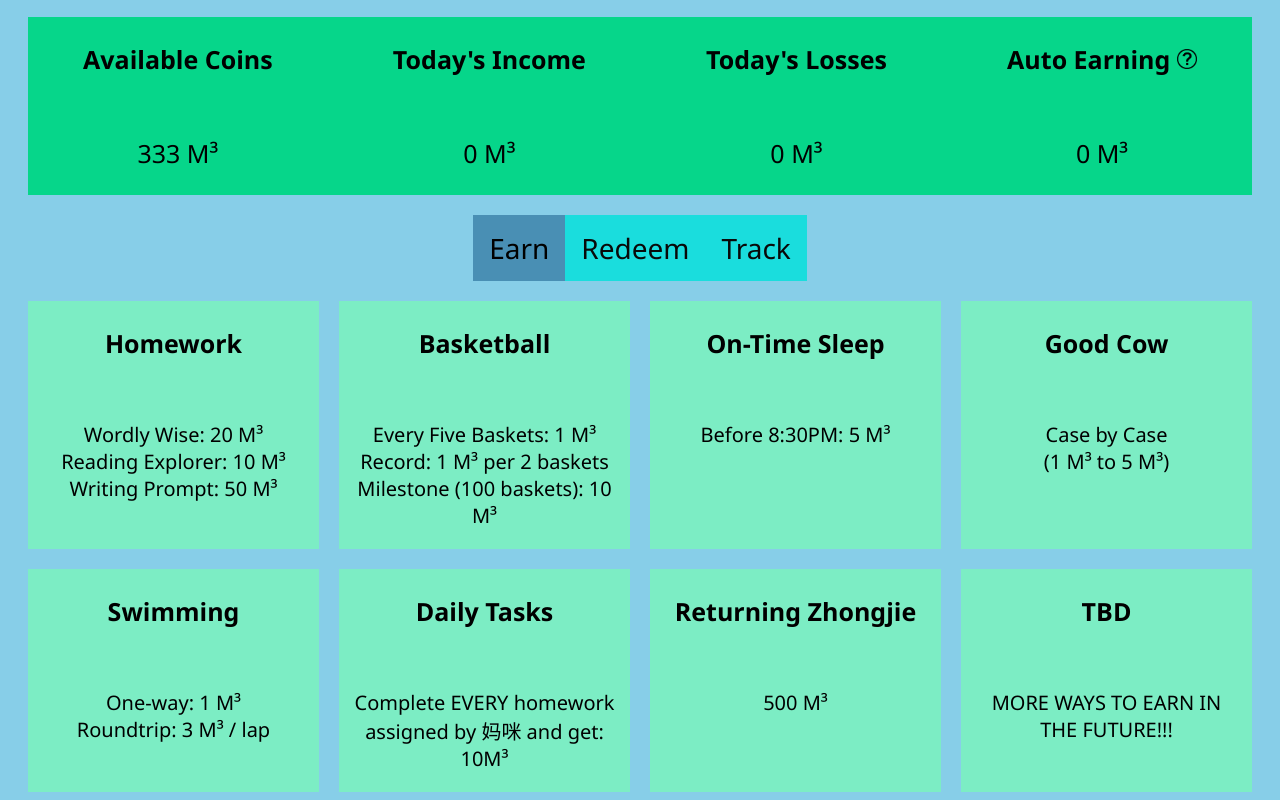
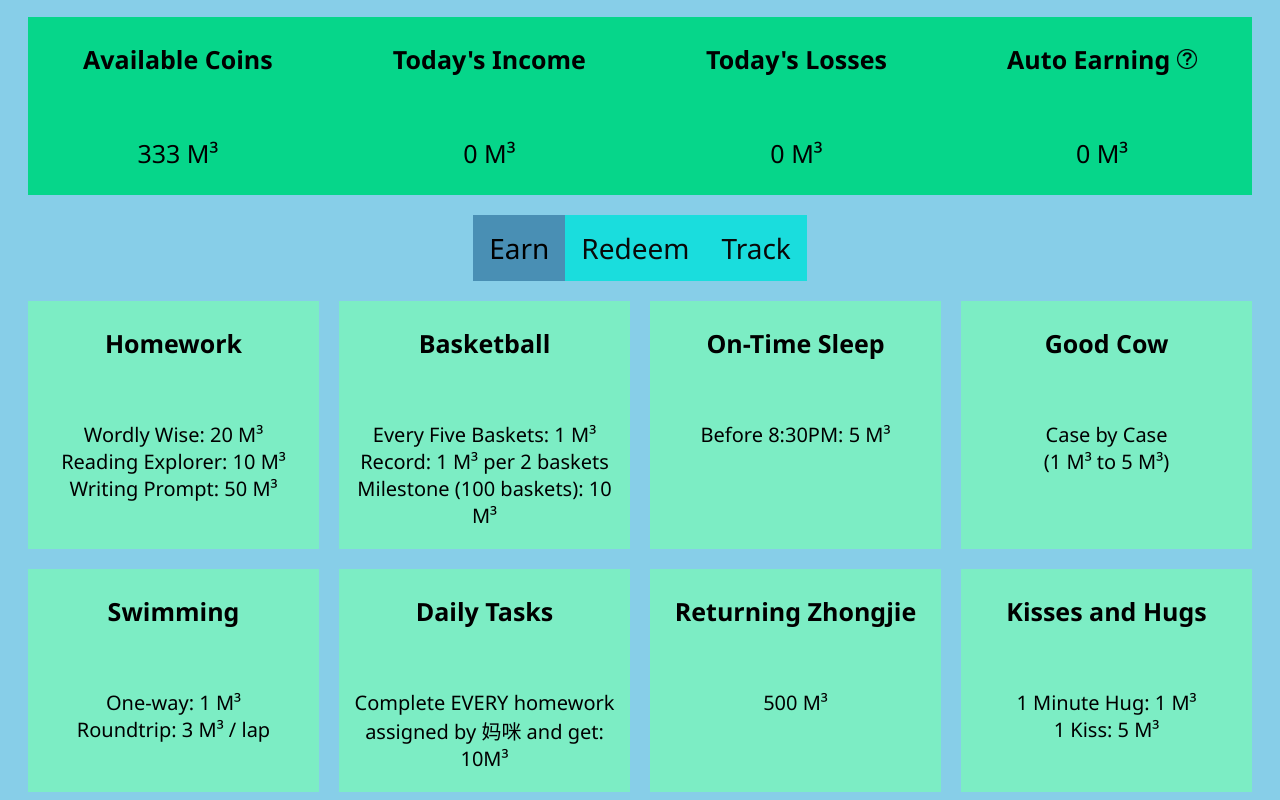
Before and after one commit to moomoomoney/moomoomoney.github.io, a plain HTML site: page earn.html in a window 1280 px wide. Shown: the part 338-1138 px from the top of the page. Drawn offline with Linux system fonts and the light colour scheme.

Commit message:
New ways to earn and redeem!

```diff
--- a/earn.html
+++ b/earn.html
@@ -134,7 +134,7 @@
       <p class="earn-title">Returning Zhongjie</p>
     </div>
     <div class="earn-item">
-      <p class="earn-title">TBD</p>
+      <p class="earn-title">Kisses and Hugs</p>
     </div>
     <!-- Earn Item Description -->
     <div class="earn-item">
@@ -150,7 +150,8 @@
       <p>500 M³</p>
     </div>
     <div class="earn-item">
-      <p>MORE WAYS TO EARN IN THE FUTURE!!!</p>
+      <p>1 Minute Hug: 1 M³ <br>
+          1 Kiss: 5 M³ </p>
     </div>
   </div>
 
```
Also changed, not shown: redeem.html (+5 -2 lines).
